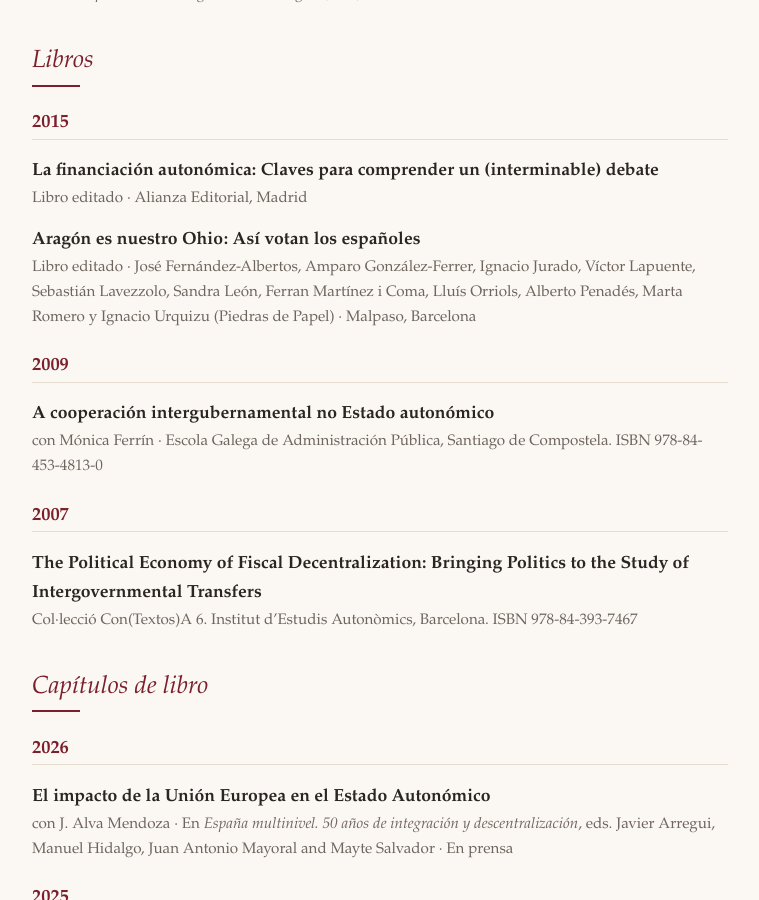
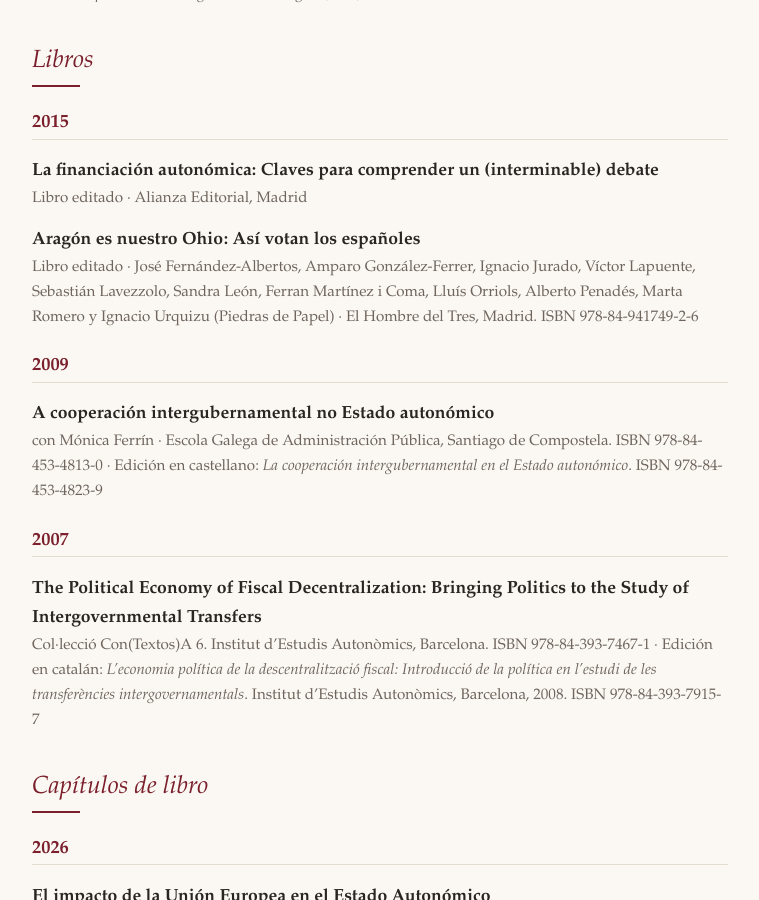
Before and after one commit to sandraleonalfonso/Sandra-Leon, a Jekyll site: the page built from es/publicaciones.md, in a window 1280 px wide and 900 px high, scrolled down 3216 px. Shown: the whole window, without its empty margins (260-1019 px from the left). Built offline with Jekyll 4.4.1, drawn with Linux system fonts in a browser that asks for light colours.

Commit message:
Books: add Spanish and Catalan editions, Aragón publisher and ISBN
Co-Authored-By: Claude Opus 5.5 (1M context) <noreply@anthropic.com>
Claude-Session: https://claude.ai/code/session_01Csi1G9zYbePJE1osHYZ3KG

```diff
--- a/_data/other_publications.yml
+++ b/_data/other_publications.yml
@@ -9,14 +9,18 @@ books:
   title: 'Aragón es nuestro Ohio: Así votan los españoles'
   role: Edited book
   with: José Fernández-Albertos, Amparo González-Ferrer, Ignacio Jurado, Víctor Lapuente, Sebastián Lavezzolo, Sandra León, Ferran Martínez i Coma, Lluís Orriols, Alberto Penadés, Marta Romero and Ignacio Urquizu (Piedras de Papel)
-  venue: Malpaso, Barcelona
+  venue: El Hombre del Tres, Madrid. ISBN 978-84-941749-2-6
 - year: 2009
   title: A cooperación intergubernamental no Estado autonómico
   with: with Mónica Ferrín
   venue: Escola Galega de Administración Pública, Santiago de Compostela. ISBN 978-84-453-4813-0
+  note: 'Spanish edition: *La cooperación intergubernamental en el Estado autonómico*. ISBN 978-84-453-4823-9'
+  note_es: 'Edición en castellano: *La cooperación intergubernamental en el Estado autonómico*. ISBN 978-84-453-4823-9'
 - year: 2007
   title: 'The Political Economy of Fiscal Decentralization: Bringing Politics to the Study of Intergovernmental Transfers'
-  venue: Col·lecció Con(Textos)A 6. Institut d'Estudis Autonòmics, Barcelona. ISBN 978-84-393-7467
+  venue: Col·lecció Con(Textos)A 6. Institut d'Estudis Autonòmics, Barcelona. ISBN 978-84-393-7467-1
+  note: 'Catalan edition: *L’economia política de la descentralització fiscal: Introducció de la política en l’estudi de les transferències intergovernamentals*. Institut d’Estudis Autonòmics, Barcelona, 2008. ISBN 978-84-393-7915-7'
+  note_es: 'Edición en catalán: *L’economia política de la descentralització fiscal: Introducció de la política en l’estudi de les transferències intergovernamentals*. Institut d’Estudis Autonòmics, Barcelona, 2008. ISBN 978-84-393-7915-7'
 chapters:
 - year: 2026
   title: El impacto de la Unión Europea en el Estado Autonómico
--- a/_includes/other-pub-item.html
+++ b/_includes/other-pub-item.html
@@ -5,7 +5,7 @@
 {%- if page.lang == "es" -%}
   {%- if with %}{% assign with = with | replace: "with others", "con otros autores" | replace: "co-authored", "en coautoría" | replace_first: "with ", "con " | replace: " and ", " y " %}{% endif -%}
   {%- if venue %}{% assign first3 = venue | slice: 0, 3 %}{% if first3 == "In " %}{% assign venue = venue | replace_first: "In ", "En " %}{% endif %}{% endif -%}
-  {%- if note %}{% assign note = note | replace: "Review:", "Reseña:" | replace: " (in Spanish)", "" | replace: "Forthcoming", "En prensa" %}{% endif -%}
+  {%- if p.note_es %}{% assign note = p.note_es %}{% elsif note %}{% assign note = note | replace: "Review:", "Reseña:" | replace: " (in Spanish)", "" | replace: "Forthcoming", "En prensa" %}{% endif -%}
 {%- endif -%}
 {%- capture meta -%}
 {%- if p.role %}{% if page.lang == "es" %}{{ p.role | replace: "Edited book", "Libro editado" }}{% else %}{{ p.role }}{% endif %} · {% endif -%}
```
